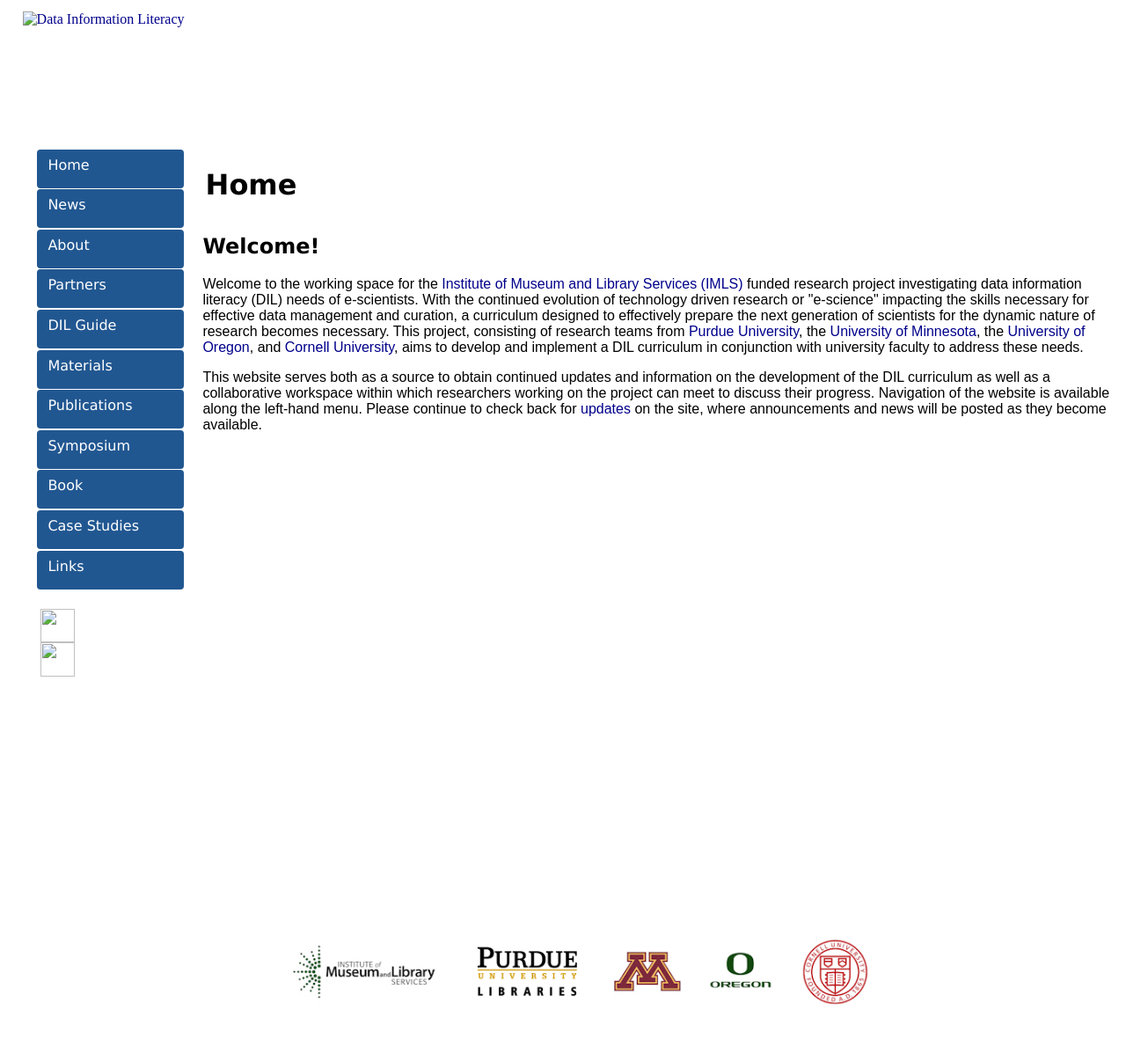
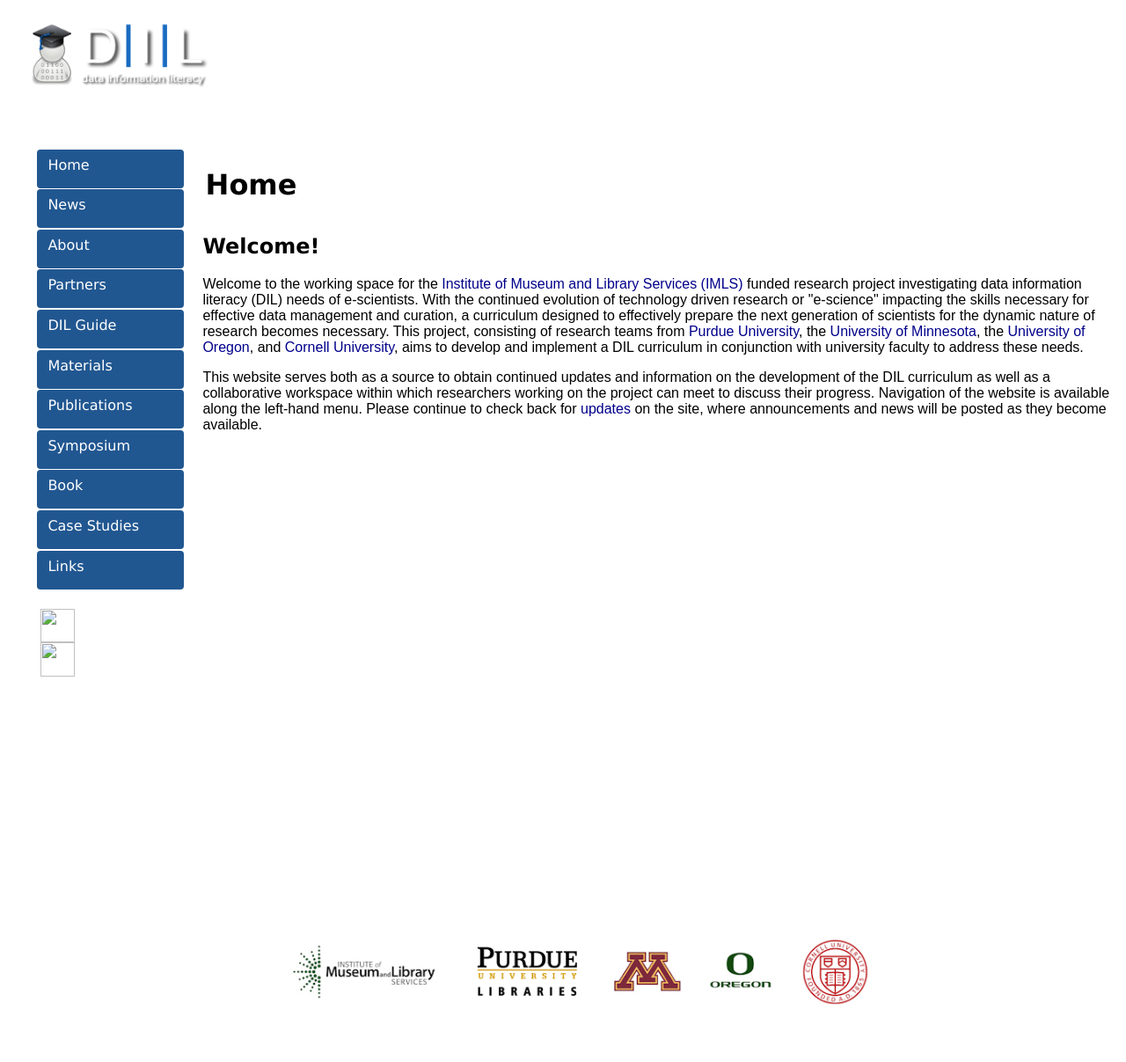
Before and after one commit to datainfolit/datainfolit, a Jekyll site: the page built from index.html, in a window 1280 px wide. Shown: the whole page at 88% size. Built offline with Jekyll 4.4.1, drawn with Linux system fonts in a browser that asks for light colours.

Commit message:
Update header.html

```diff
--- a/_includes/header.html
+++ b/_includes/header.html
@@ -1,3 +1,3 @@
 <header>
-  <a href="/"><img class="logo" src="../_images/dil12.png" alt="Data Information Literacy"></a>
+  <a href="/"><img class="logo" src="../images/dil12.png" alt="Data Information Literacy"></a>
 </header>
```
